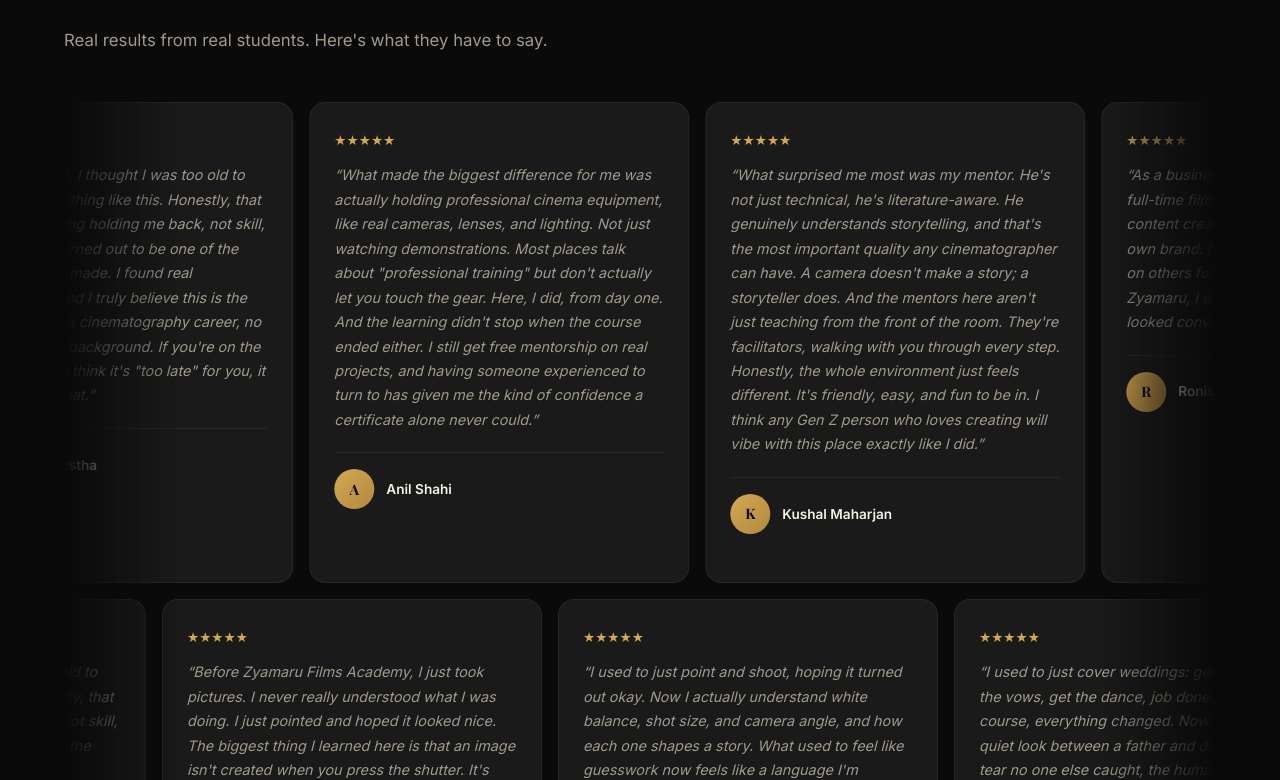
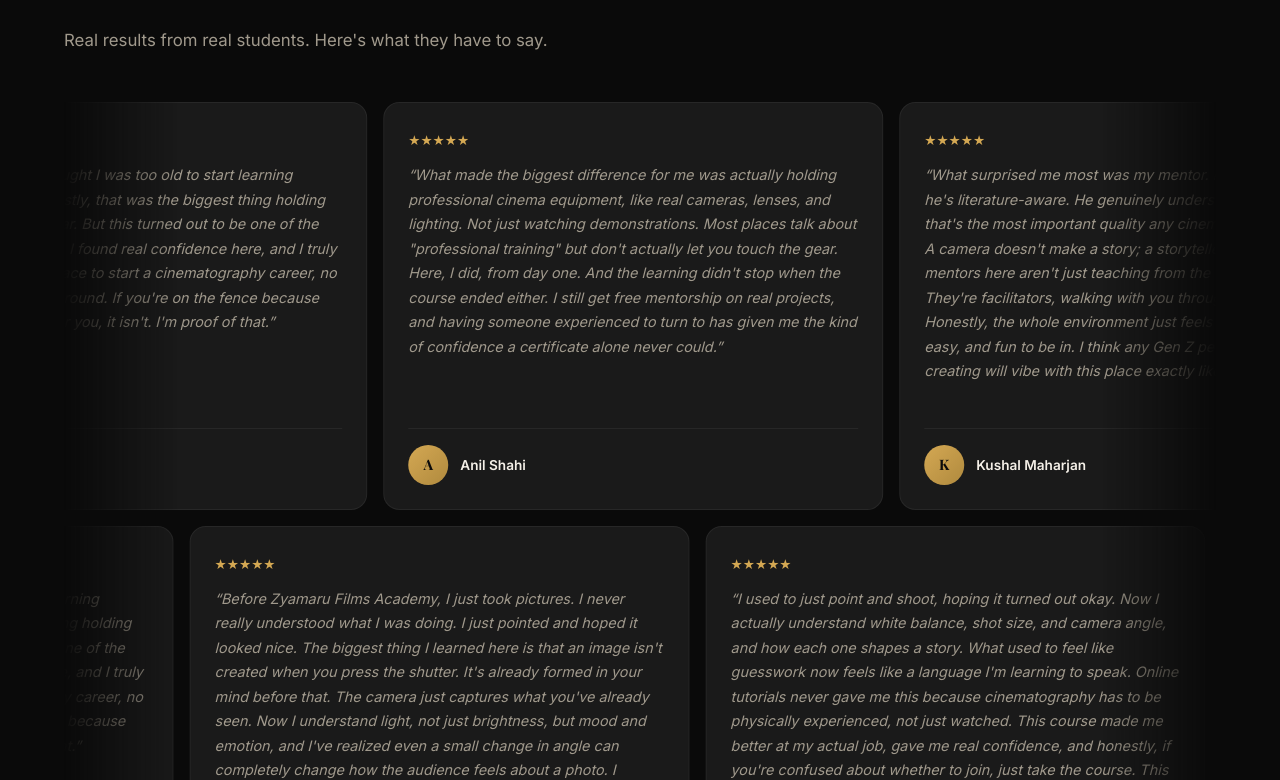
Before and after one commit to Bishes-Maharjan/zyamaru-website-2, a Next.js app: page / in a window 1280 px wide. Shown: the part 5780-6560 px from the top of the page. Built offline with nearby package versions, Linux system fonts and the light colour scheme; a web font is replaced by a local one.

Commit message:
testimonials

```diff
--- a/app/components/Footer.tsx
+++ b/app/components/Footer.tsx
@@ -34,7 +34,7 @@ const socialLinks = [
   },
   {
     name: 'Youtube',
-    url: 'https://www.youtube.com/@zyamarufilmmakers5114',
+    url: 'https://www.youtube.com/@zyamarufilms',
     brandColor: socialIcons.Youtube.color,
     icon: socialIcons.Youtube.icon,
   },
--- a/app/components/TestimonialSection.tsx
+++ b/app/components/TestimonialSection.tsx
@@ -143,8 +143,10 @@ function TestimonialCard({
   return (
     <div
       style={{
+        display: 'flex',
+        flexDirection: 'column',
         flexShrink: 0,
-        width: 'min(380px, 85vw)',
+        width: 'min(500px, 85vw)',
         padding: '1.5rem',
         background: 'var(--color-bg-card)',
         borderRadius: 'var(--radius-lg)',
@@ -170,6 +172,7 @@ function TestimonialCard({
       {/* Quote */}
       <p
         style={{
+          flex: 1,
           fontFamily: 'var(--font-body)',
           fontSize: '0.9rem',
           lineHeight: 1.7,
```
